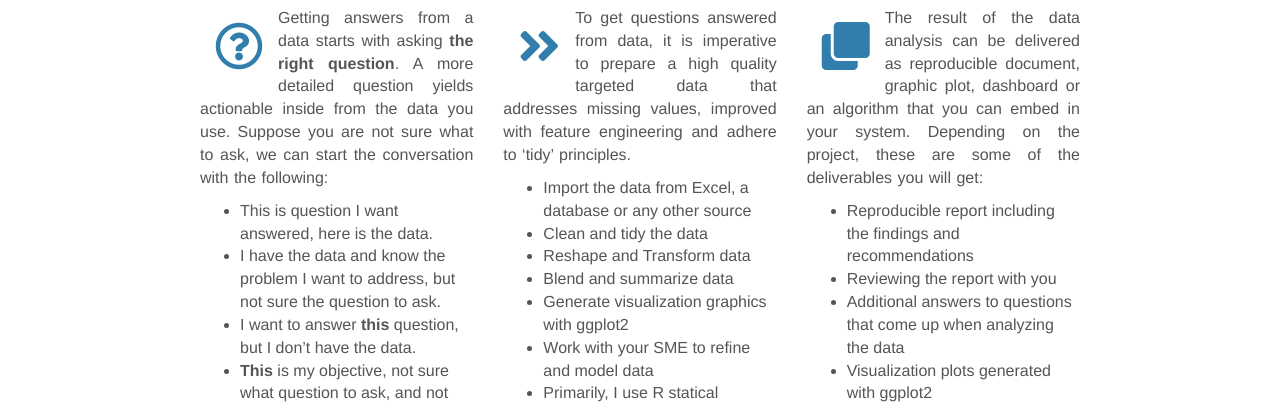
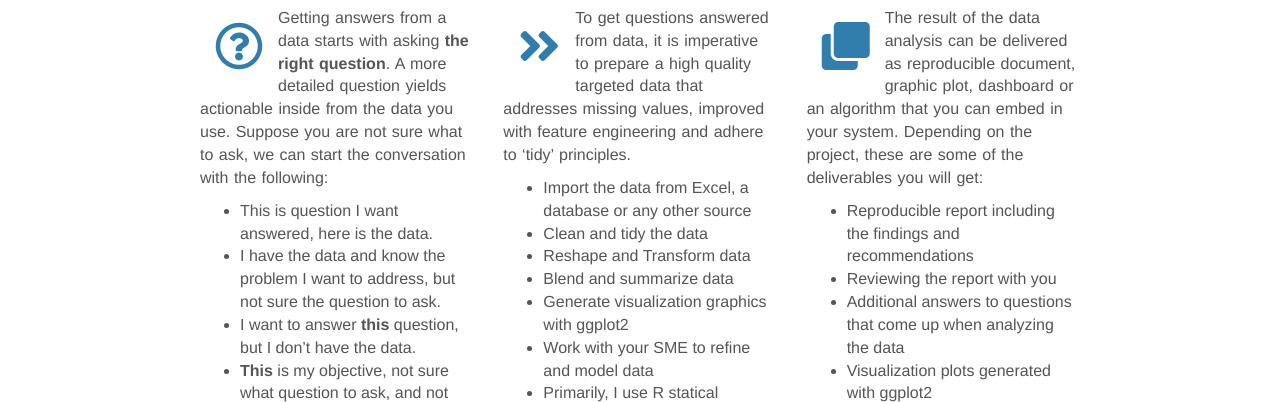
Before and after one commit to abiyug/Test123, a plain HTML site: page index.html in a window 1280 px wide. Shown: the part 679-1081 px from the top of the page. Drawn offline with nearby package versions, Linux system fonts and the light colour scheme; some packages are replaced by stand-ins of ours.

Commit message:
Change paragraph style to left align and word-break 'keep-all', to make all words display intact on all browsers.

```diff
--- a/index.html
+++ b/index.html
@@ -393,7 +393,7 @@ Turn your data to value | Make data driven Decisions
 <b>Where to start</b>
 </h4>
 <i class="far fa-question-circle fa-3x"></i>
-<p style="text-align:justify;word-break: normal;">
+<p style="text-align:left;word-break:keep-all;">
 Getting answers from a data starts with asking <strong>the right question</strong>. A more detailed question yields actionable inside from the data you use. Suppose you are not sure what to ask, we can start the conversation with the following:
 </p>
 <ul class="list">
@@ -418,7 +418,7 @@ I want to build interactive geospatial maps and blend it with this data<br />
 <b>How it works</b>
 </h4>
 <i class="fas fa-angle-double-right fa-3x "></i>
-<p style="text-align:justify;word-break: normal;">
+<p style="text-align:left;word-break:keep-all;">
 To get questions answered from data, it is imperative to prepare a high quality targeted data that addresses missing values, improved with feature engineering and adhere to ‘tidy’ principles.
 </p>
 <ul class="list">
@@ -450,7 +450,7 @@ Primarily, I use R statical pogromming language and tidyverse principles<br />
 <b>What I deliver to you</b>
 </h4>
 <i class="fas as fa-clone fa-3x"></i>
-<p style="text-align:justify;word-break: normal;">
+<p style="text-align:left;word-break:keep-all;">
 The result of the data analysis can be delivered as reproducible document, graphic plot, dashboard or an algorithm that you can embed in your system. Depending on the project, these are some of the deliverables you will get:
 </p>
 <ul class="list" >
```
